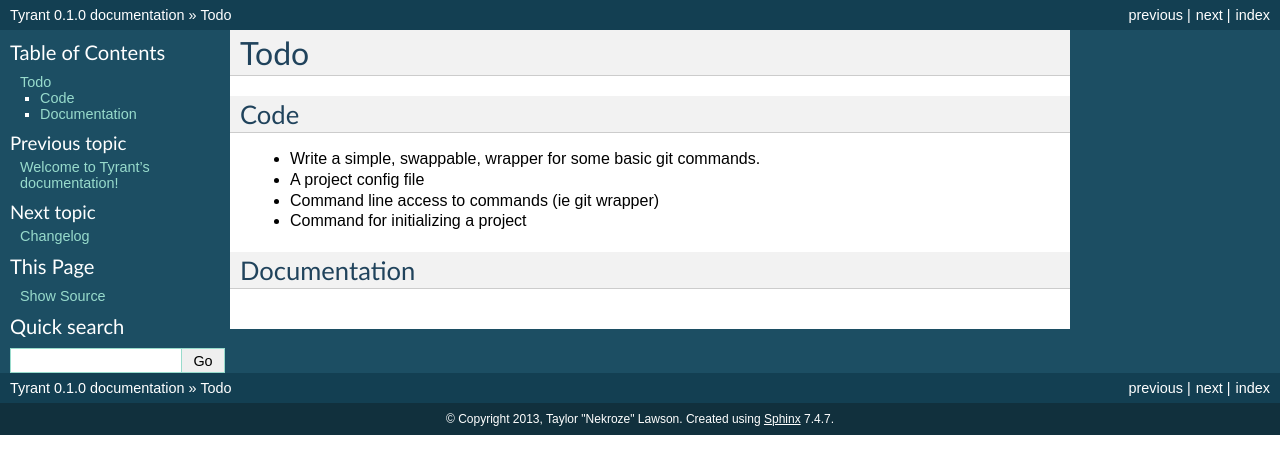
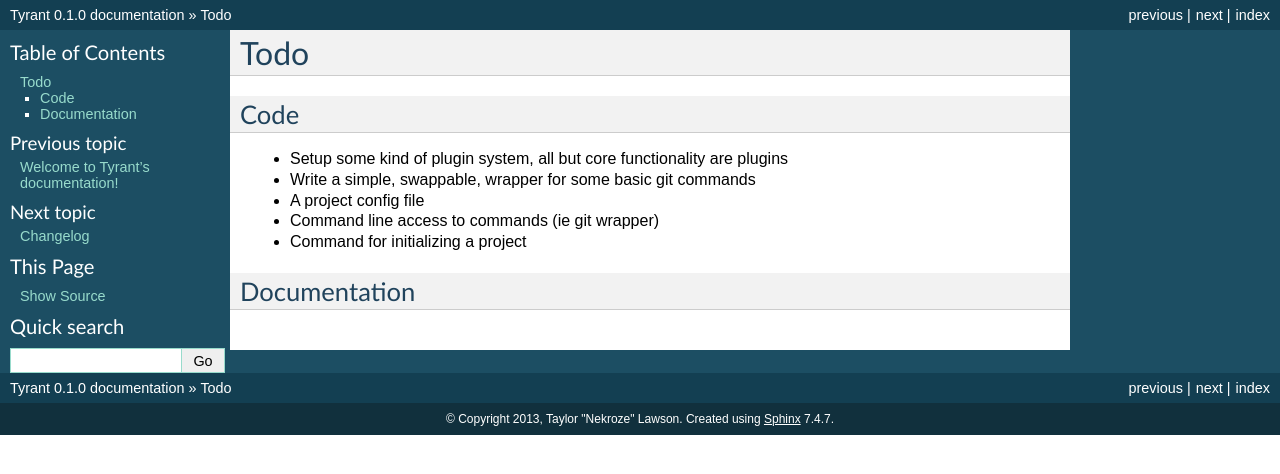
Before and after one commit to Nekroze/tyrant, a Sphinx documentation site: the page built from docs/todo.rst, in a window 1280 px wide. Shown: the top 474 px of the page. Built offline with Sphinx 7.4.7, drawn with Linux system fonts in a browser that asks for light colours.

Commit message:
Updated todo with plugin note

```diff
--- a/docs/todo.rst
+++ b/docs/todo.rst
@@ -4,7 +4,8 @@ Todo
 Code
 ----
 
-* Write a simple, swappable, wrapper for some basic git commands.
+* Setup some kind of plugin system, all but core functionality are plugins
+* Write a simple, swappable, wrapper for some basic git commands
 * A project config file
 * Command line access to commands (ie git wrapper)
 * Command for initializing a project
```
